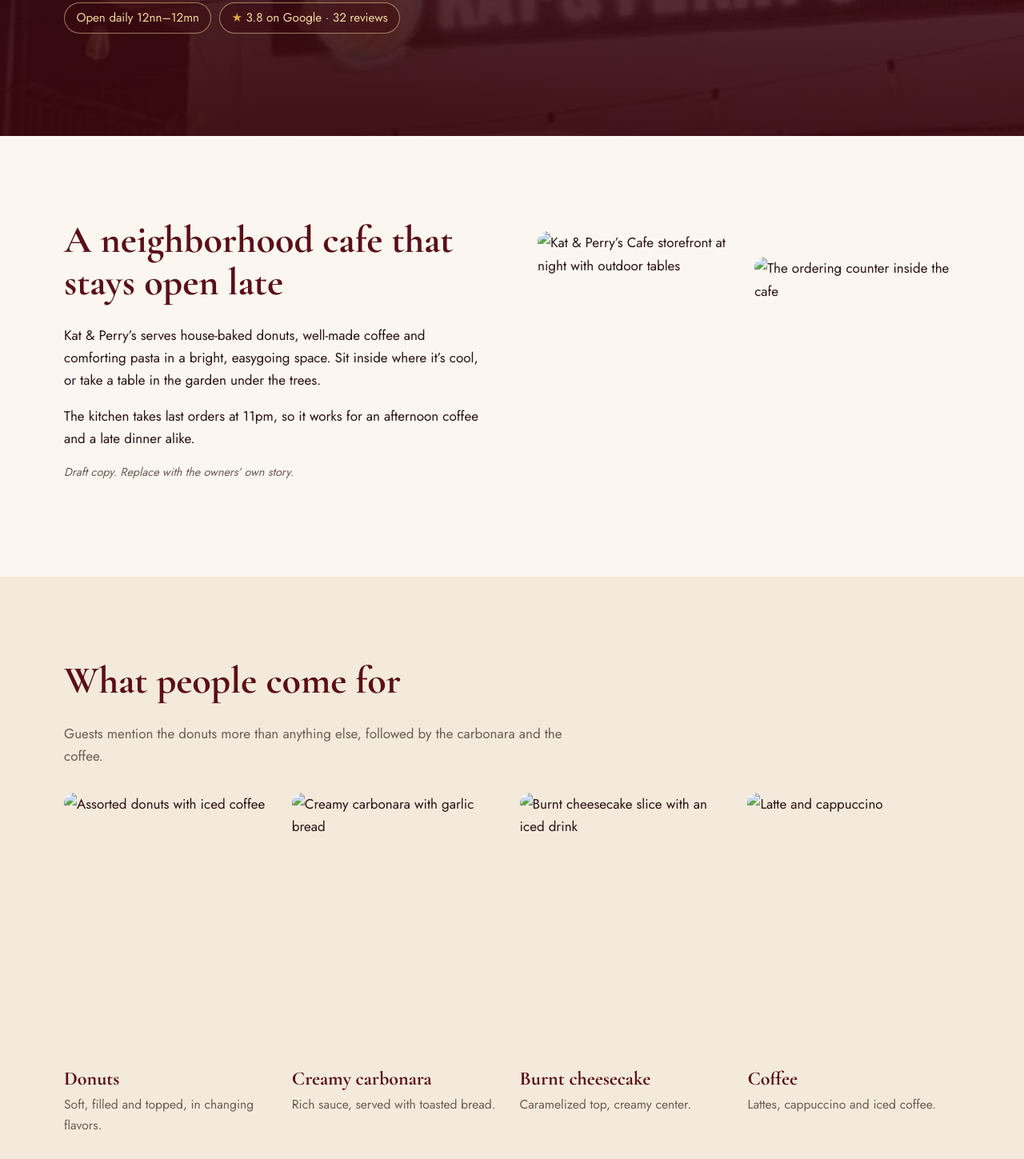
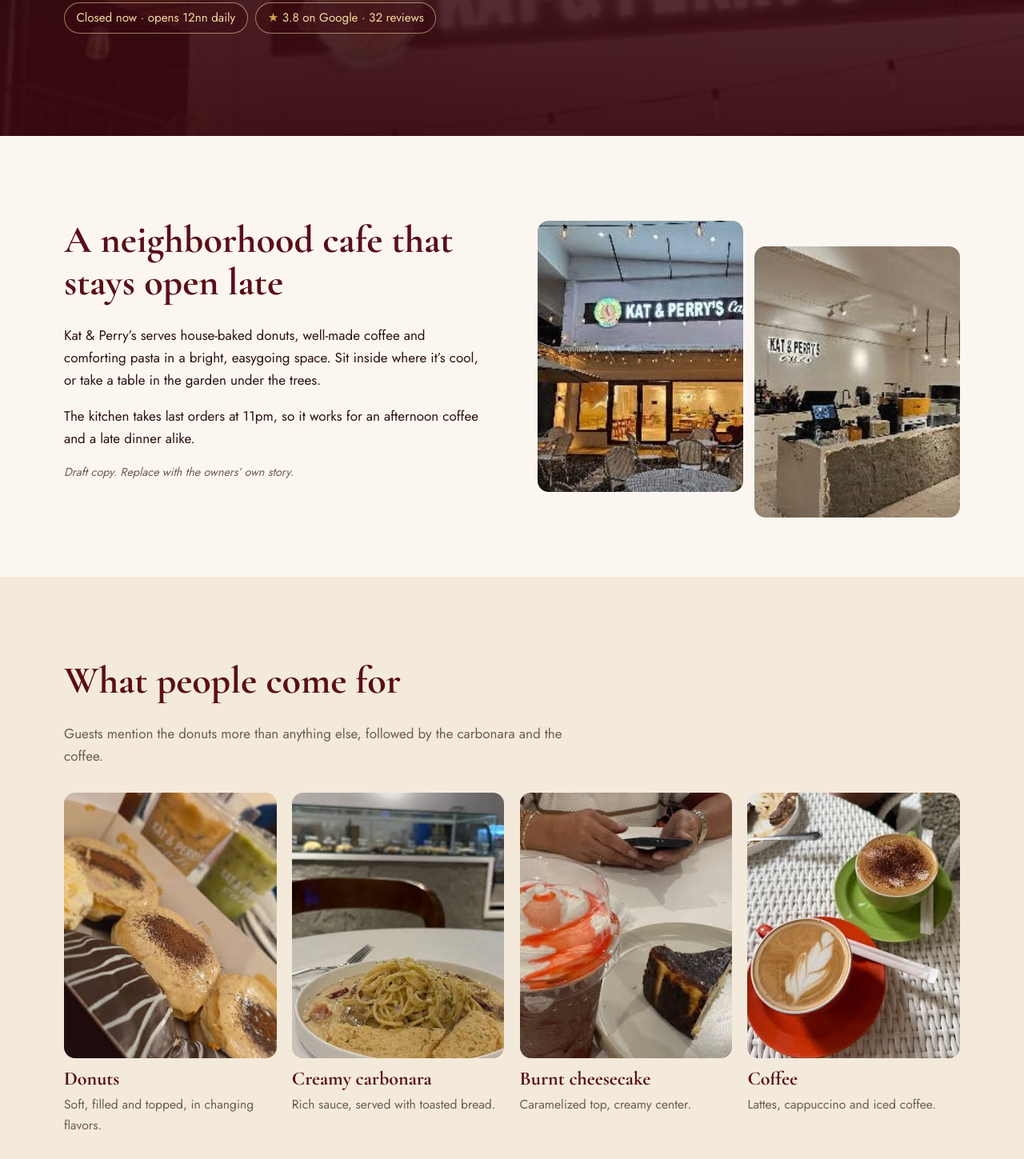
Before and after one commit to ejesreymarkmata/Katsandperrywebsite-, a plain HTML site: page index.html in a window 1280 px wide. Shown: the part 551-2000 px from the top of the page at 80% size. Drawn offline with nearby package versions, Linux system fonts and the light colour scheme; files that its build step writes are made by us from their sources; files whose address does not match are found by name.

Commit message:
Update index.html

```diff
--- a/index.html
+++ b/index.html
@@ -8,7 +8,7 @@
 <link rel="preconnect" href="https://fonts.googleapis.com">
 <link rel="preconnect" href="https://fonts.gstatic.com" crossorigin>
 <link href="https://fonts.googleapis.com/css2?family=Cormorant+Garamond:ital,wght@0,500;0,600;0,700;1,500&family=Jost:wght@400;500;600&display=swap" rel="stylesheet">
-<link rel="stylesheet" href="css/style.css">
+<link rel="stylesheet" href="style.css">
 </head>
 <body>
 <header class="site-header">
@@ -48,8 +48,8 @@
         <p class="note">Draft copy. Replace with the owners’ own story.</p>
       </div>
       <div class="duo">
-        <img src="images/storefront.jpg" alt="Kat &amp; Perry’s Cafe storefront at night with outdoor tables" loading="lazy">
-        <img src="images/counter.jpg" alt="The ordering counter inside the cafe" loading="lazy">
+        <img src="storefront.jpg" alt="Kat &amp; Perry’s Cafe storefront at night with outdoor tables" loading="lazy">
+        <img src="counter.jpg" alt="The ordering counter inside the cafe" loading="lazy">
       </div>
     </div>
   </section>
@@ -59,10 +59,10 @@
       <h2>What people come for</h2>
       <p class="sub">Guests mention the donuts more than anything else, followed by the carbonara and the coffee.</p>
       <ul class="fav-row">
-        <li><img src="images/donutbox.jpg" alt="Assorted donuts with iced coffee" loading="lazy"><h3>Donuts</h3><p>Soft, filled and topped, in changing flavors.</p></li>
-        <li><img src="images/carbonara.jpg" alt="Creamy carbonara with garlic bread" loading="lazy"><h3>Creamy carbonara</h3><p>Rich sauce, served with toasted bread.</p></li>
-        <li><img src="images/cheesecake.jpg" alt="Burnt cheesecake slice with an iced drink" loading="lazy"><h3>Burnt cheesecake</h3><p>Caramelized top, creamy center.</p></li>
-        <li><img src="images/latte.jpg" alt="Latte and cappuccino" loading="lazy"><h3>Coffee</h3><p>Lattes, cappuccino and iced coffee.</p></li>
+        <li><img src="donutbox.jpg" alt="Assorted donuts with iced coffee" loading="lazy"><h3>Donuts</h3><p>Soft, filled and topped, in changing flavors.</p></li>
+        <li><img src="carbonara.jpg" alt="Creamy carbonara with garlic bread" loading="lazy"><h3>Creamy carbonara</h3><p>Rich sauce, served with toasted bread.</p></li>
+        <li><img src="cheesecake.jpg" alt="Burnt cheesecake slice with an iced drink" loading="lazy"><h3>Burnt cheesecake</h3><p>Caramelized top, creamy center.</p></li>
+        <li><img src="latte.jpg" alt="Latte and cappuccino" loading="lazy"><h3>Coffee</h3><p>Lattes, cappuccino and iced coffee.</p></li>
       </ul>
     </div>
   </section>
@@ -135,7 +135,7 @@
 
 <dialog id="lightbox" aria-label="Photo viewer"><button class="close" aria-label="Close photo">✕</button><img alt=""></dialog>
 
-<script src="js/data.js"></script>
-<script src="js/main.js"></script>
+<script src="data.js"></script>
+<script src="main.js"></script>
 </body>
 </html>
```
